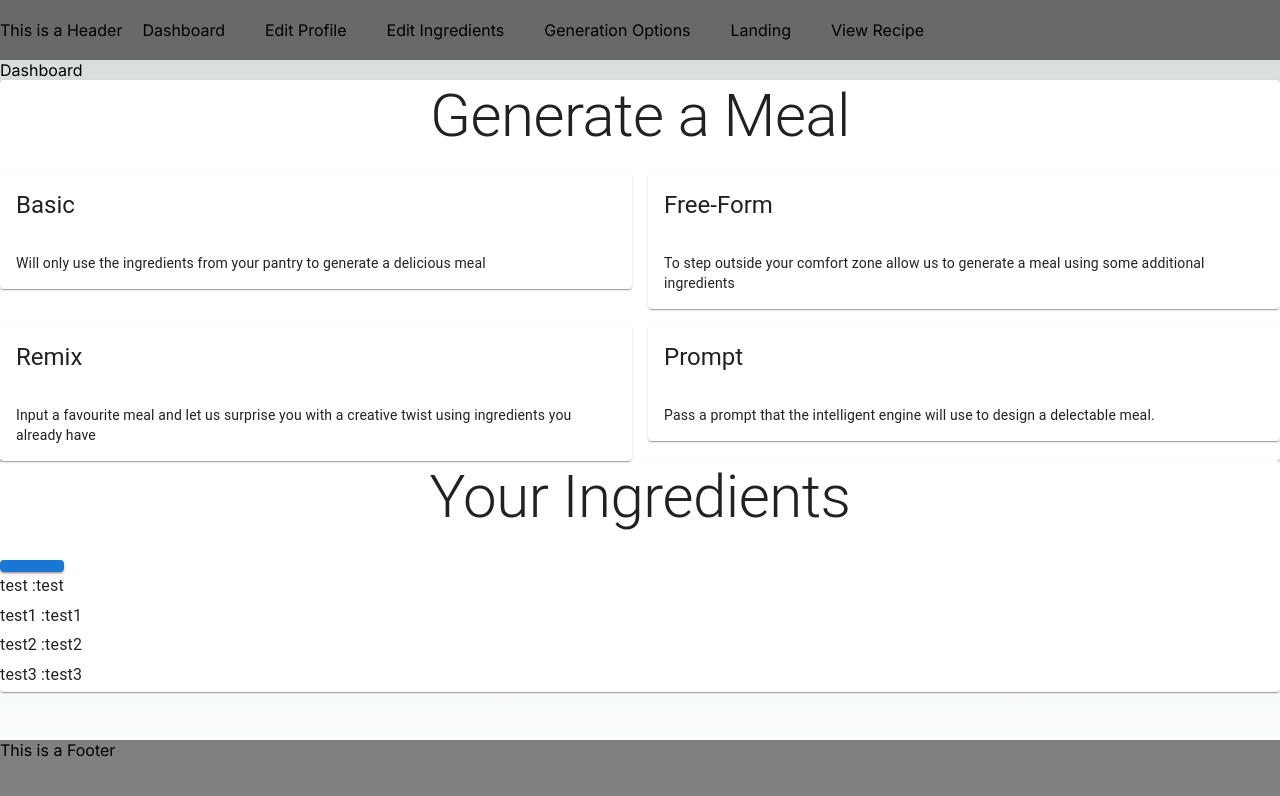
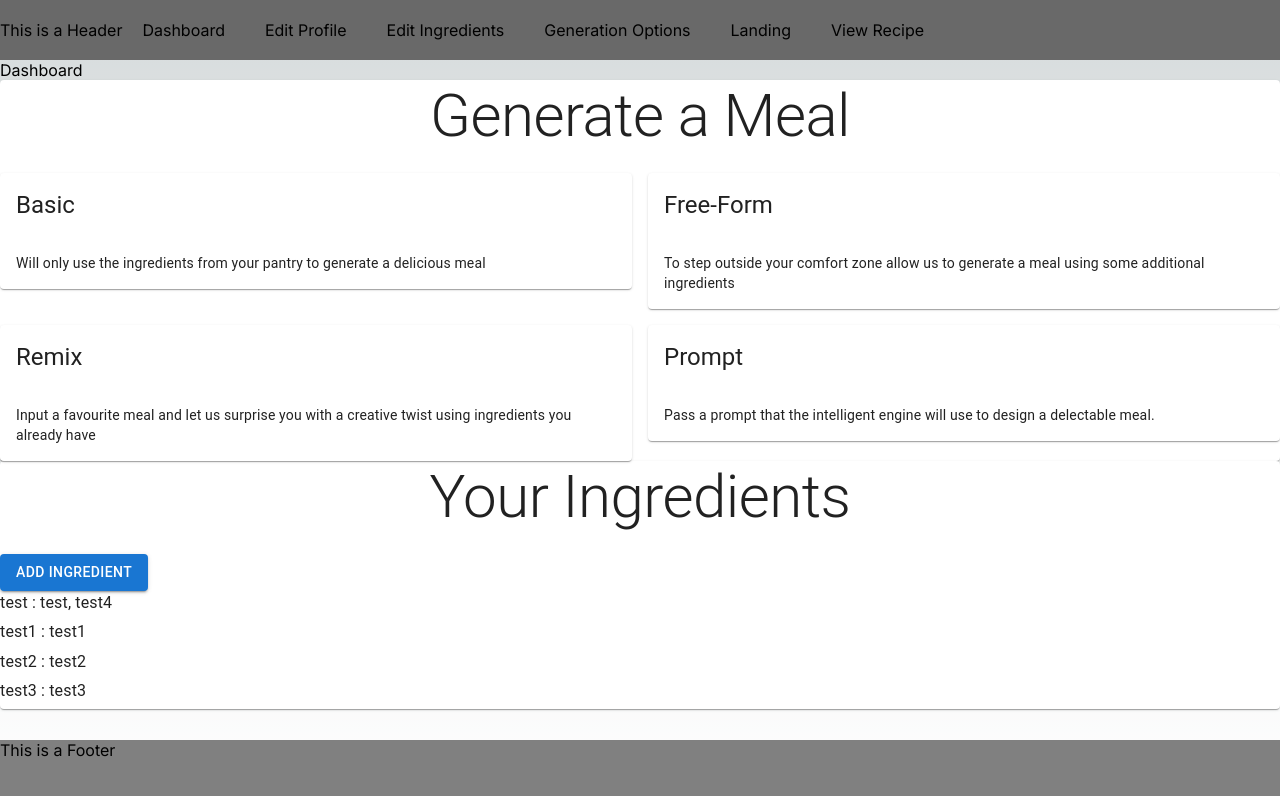
Before and after one commit to UOA-CS732-SE750-Students-2024/project-group-teal-turtles, a Next.js app in the folder frontend/: page /dashboard in a window 1280 px wide. Shown: the top 796 px of the page. Built offline with nearby package versions, Linux system fonts and the light colour scheme.

Commit message:
feat: created a component for selecting and displaying ingredients

```diff
--- a/frontend/src/app/dashboard/page.jsx
+++ b/frontend/src/app/dashboard/page.jsx
@@ -1,3 +1,5 @@
+"use client"
+
 import IngredientSelector from "@/components/IngredientSelector/IngredientSelector";
 import Layout from "@/components/Layout/Layout";
 import MealGenerationPanel from "@/components/MealGenerationPanel/MealGenerationPanel";
--- a/frontend/src/components/IngredientSelector/IngredientSelector.jsx
+++ b/frontend/src/components/IngredientSelector/IngredientSelector.jsx
@@ -1,6 +1,4 @@
-"use client"
-
-import React, { useState } from "react";
+import React, { useState, useMemo } from "react";
 import styles from "./IngredientSelector.module.css";
 import { Button, Paper, Typography, Stack } from "@mui/material";
 
@@ -8,30 +6,66 @@ const makeIngredient = (name, category) => {
 	return { name, category };
 };
 
-function IngredientSelector() {
-	const [ingredients, setIngredients] = useState([
+const makeInitialIngredients = () => {
+	return [
 		makeIngredient("test", "test"),
 		makeIngredient("test1", "test1"),
 		makeIngredient("test2", "test2"),
-		makeIngredient("test3", "test3")
-	]);
+		makeIngredient("test3", "test3"),
+		makeIngredient("test4", "test")
+	];
+};
+
+const sortIngredientsByCategory = (ingredients) => {
+	const sortedIngredients = {};
+	ingredients.forEach((ingredient) => {
+		if (!sortedIngredients[ingredient.category]) {
+			sortedIngredients[ingredient.category] = []; // Initialize as empty array if key doesn't exist
+		}
+		sortedIngredients[ingredient.category].push(ingredient.name);
+	});
+	return sortedIngredients;
+};
+
+const renderSortedIngredients = (sortedIngredients) => {
+	const renderedIngredients = [];
+
+	let index = 0;
+	for (const [category, ingredients] of Object.entries(sortedIngredients)) {
+		index++;
+		renderedIngredients.push(
+			<Stack key={index} direction="row">
+				<Typography variant="body1" gutterBottom>
+					{`${category} : ${ingredients.join(", ")}`}
+				</Typography>
+			</Stack>
+		);
+	}
+
+	return renderedIngredients;
+};
+
+function IngredientSelector() {
+	const [ingredients, setIngredients] = useState(makeInitialIngredients());
+	const sortedIngredients = sortIngredientsByCategory(ingredients);
+
+	const handleAddIngredient = () => {
+		const name = prompt("Enter ingredient name");
+		const category = prompt("Enter ingredient category");
+
+		const newIngredient = makeIngredient(name, category);
+		setIngredients([...ingredients, newIngredient]);
+	};
 
 	return (
 		<Paper>
 			<Typography variant="h2" align="center" gutterBottom>
 				Your Ingredients
 			</Typography>
-			<Button variant="contained" color="primary" className={styles.button} />
-			{ingredients.map((ingredient, index) => (
-				<Stack key={index} direction="row">
-					<Typography variant="body1" gutterBottom>
-						{`${ingredient.category} : `}
-					</Typography>
-					<Typography variant="body1" gutterBottom>
-						{ingredient.name}
-					</Typography>
-				</Stack>
-			))}
+			<Button variant="contained" color="primary" className={styles.button} onClick={handleAddIngredient}>
+				{"Add Ingredient"}
+			</Button>
+			{renderSortedIngredients(sortedIngredients)}
 		</Paper>
 	);
 }
--- a/frontend/src/components/MealGenerationPanel/MealGenerationPanel.jsx
+++ b/frontend/src/components/MealGenerationPanel/MealGenerationPanel.jsx
@@ -1,5 +1,3 @@
-"use client";
-
 import MealGenerationCard from "@/components/MealGenerationPanel/MealGenerationCard/MealGenerationCard";
 import { Grid, Paper, Typography } from "@mui/material";
 import styles from "./MealGenerationPanel.module.css";
```
